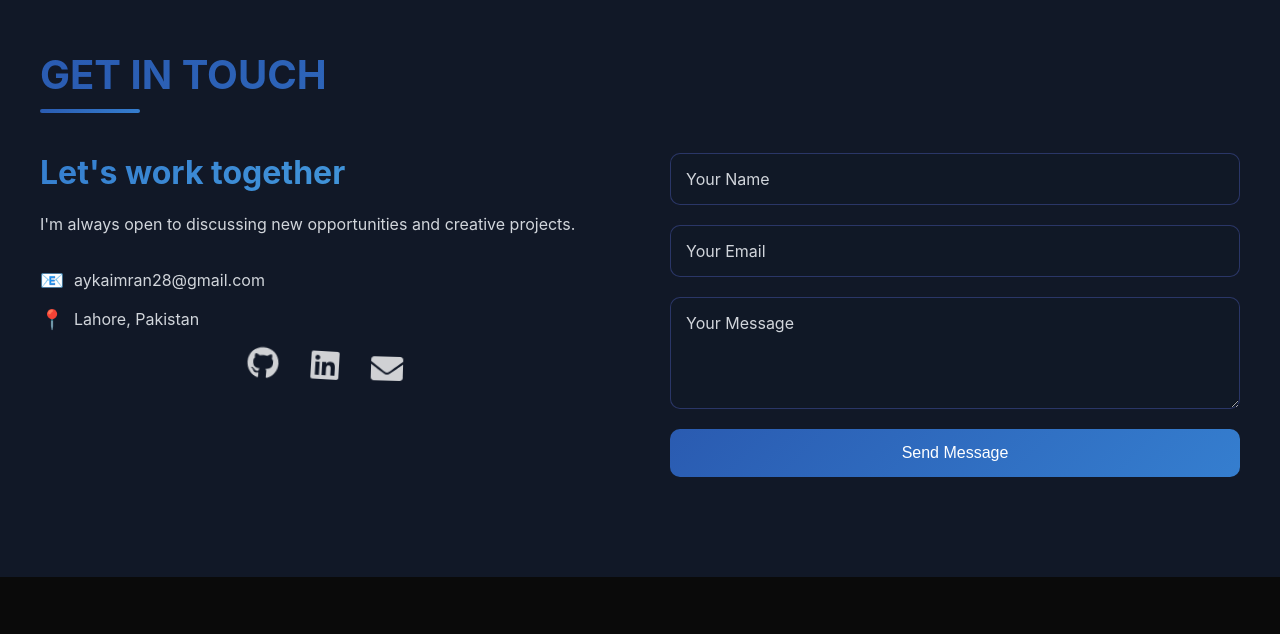
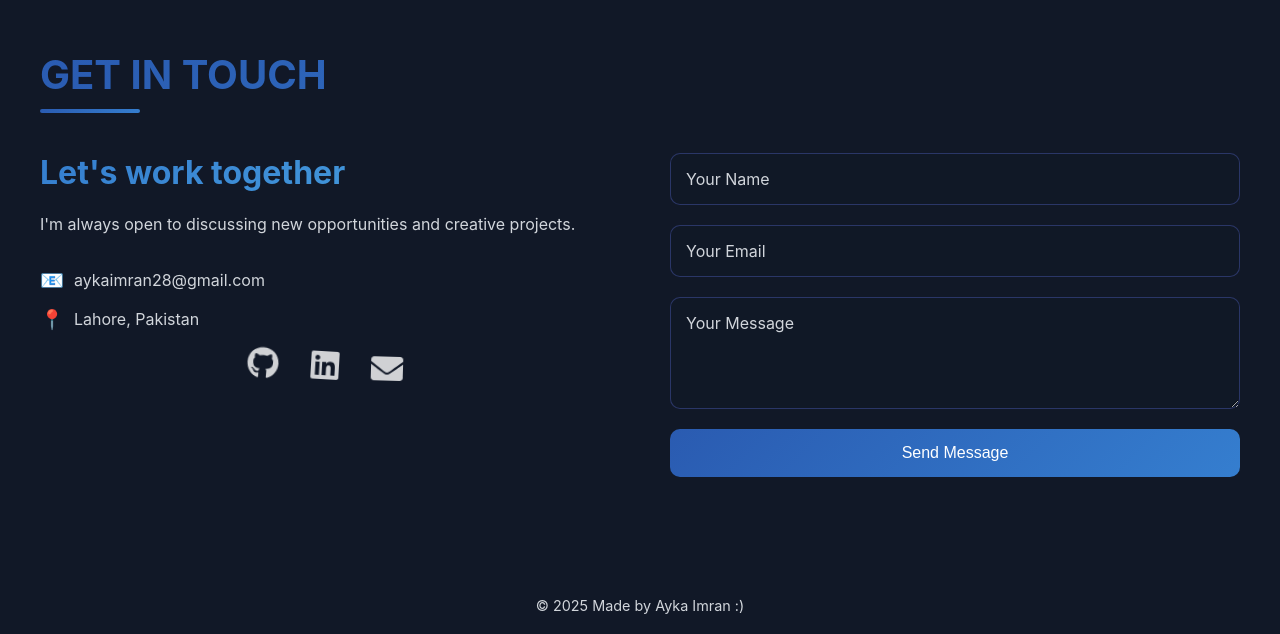
Before and after one commit to aykaimran/portfolio, a React (Create React App) app: page / in a window 1280 px wide. Shown: the part 5342-5976 px from the top of the page. Before the commit the page ends 5919 px from the top, so only its background shows below. Built offline with nearby package versions, Linux system fonts and the light colour scheme.

Commit message:
[Added Footer]

```diff
--- a/src/App.css
+++ b/src/App.css
@@ -1597,3 +1597,14 @@ body {
 a {
   text-decoration: none;
 }
+.footer {
+  text-align: center;
+  padding: 20px 10px;
+  color: var(--text-secondary); /* matches your theme */
+  background: var(--bg-secondary); /* or transparent */
+  font-size: 0.9rem;
+}
+
+.footer p {
+  margin: 0;
+}
--- /dev/null
+++ b/src/components/Footer.jsx
@@ -0,0 +1,11 @@
+import React from 'react';
+
+function Footer() {
+  return (
+    <footer className="footer">
+      <p>© {new Date().getFullYear()} Made by Ayka Imran :)</p>
+    </footer>
+  );
+}
+
+export default Footer;
--- a/src/pages/Portfolio.js
+++ b/src/pages/Portfolio.js
@@ -8,6 +8,7 @@ import EducationSection from '../components/EducationSection.jsx';
 import AchievementsSection from '../components/AchievementsSection.jsx';
 import ContactSection from '../components/ContactSection.jsx';
 import LanguagesSection from '../components/LanguagesSection.jsx';
+import Footer from '../components/Footer.jsx';
 function Portfolio() {
     return (
         <>
@@ -24,6 +25,7 @@ function Portfolio() {
             <AchievementsSection />
 
             <ContactSection />
+            <Footer />
         </>
     );
 }
```
